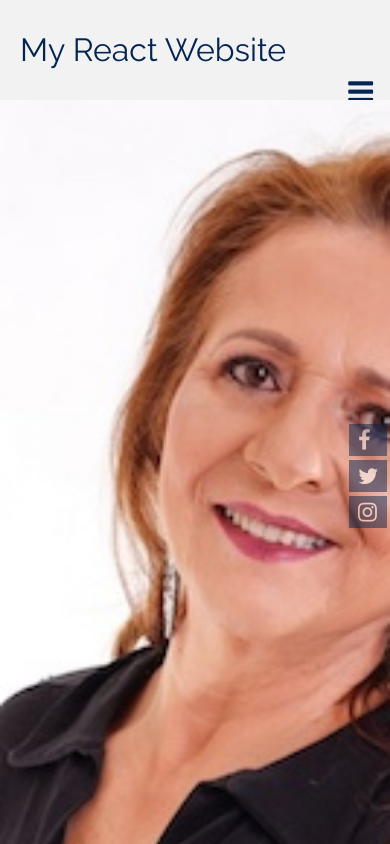
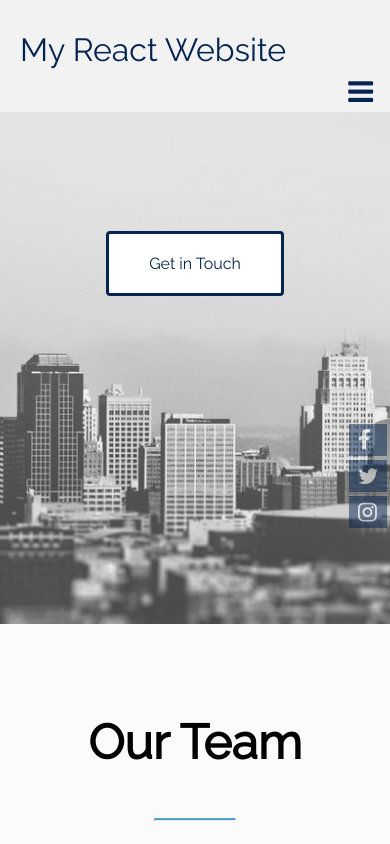
Before and after one commit to paul-wr/my-react-website, a React (Create React App) app: page / in a window 390 px wide. Shown: the top 844 px of the page. Built offline with nearby package versions, Linux system fonts and the light colour scheme.

Commit message:
css update

```diff
--- a/src/App.css
+++ b/src/App.css
@@ -434,9 +434,8 @@ only screen and (-webkit-min-device-pixel-ratio: 2),
 only screen and (min-device-pixel-ratio: 2) {
 #home-section-one:before {
 content: "";
-background-image: url("member3.jpg");
+background-image: url("city_mobile.png");
 background-size: cover;
-position: fixed;
 top: 100px;
 left: 0;
 width: 100%;
@@ -446,9 +445,8 @@ height: 100%;
 @media screen and (max-width: 500px){
 #home-section-one:before {
 content: "";
-background-image: url("member3.jpg");
+background-image: url("city_mobile.png");
 background-size: cover;
-position: fixed;
 top: 100px;
 left: 0;
 width: 100%;
```
